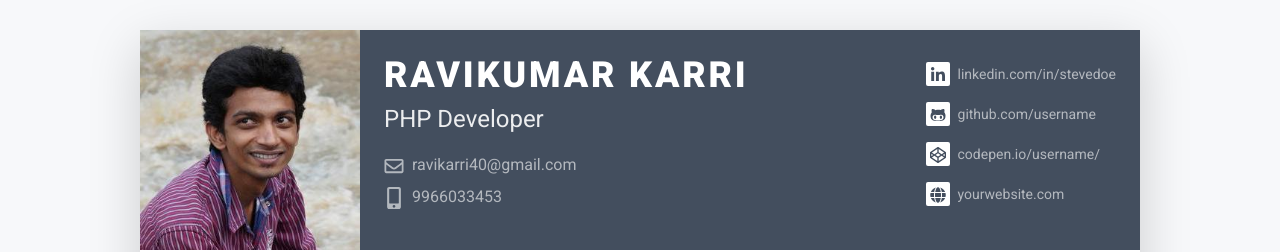
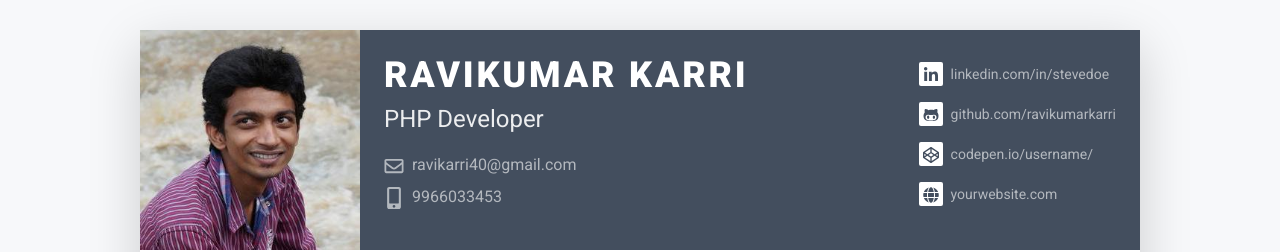
Before and after one commit to ravikumarkarri/ravikumarkarri.github.io, a plain HTML site: page index.html in a window 1280 px wide. Shown: the top 252 px of the page. Drawn offline with Linux system fonts and the light colour scheme.

```diff
--- a/index.html
+++ b/index.html
@@ -42,7 +42,7 @@
 					    <div class="secondary-info ml-md-auto mt-2">
 						    <ul class="resume-social list-unstyled">
 				                <li class="mb-3"><a href="#"><span class="fa-container text-center mr-2"><i class="fab fa-linkedin-in fa-fw"></i></span>linkedin.com/in/stevedoe</a></li>
-				                <li class="mb-3"><a href="#"><span class="fa-container text-center mr-2"><i class="fab fa-github-alt fa-fw"></i></span>github.com/username</a></li>
+				                <li class="mb-3"><a href="https://github.com/ravikumarkarri"><span class="fa-container text-center mr-2"><i class="fab fa-github-alt fa-fw"></i></span>github.com/ravikumarkarri</a></li>
 				                <li class="mb-3"><a href="#"><span class="fa-container text-center mr-2"><i class="fab fa-codepen fa-fw"></i></span>codepen.io/username/</a></li>
 				                <li><a href="#"><span class="fa-container text-center mr-2"><i class="fas fa-globe"></i></span>yourwebsite.com</a></li>
 						    </ul>
```
